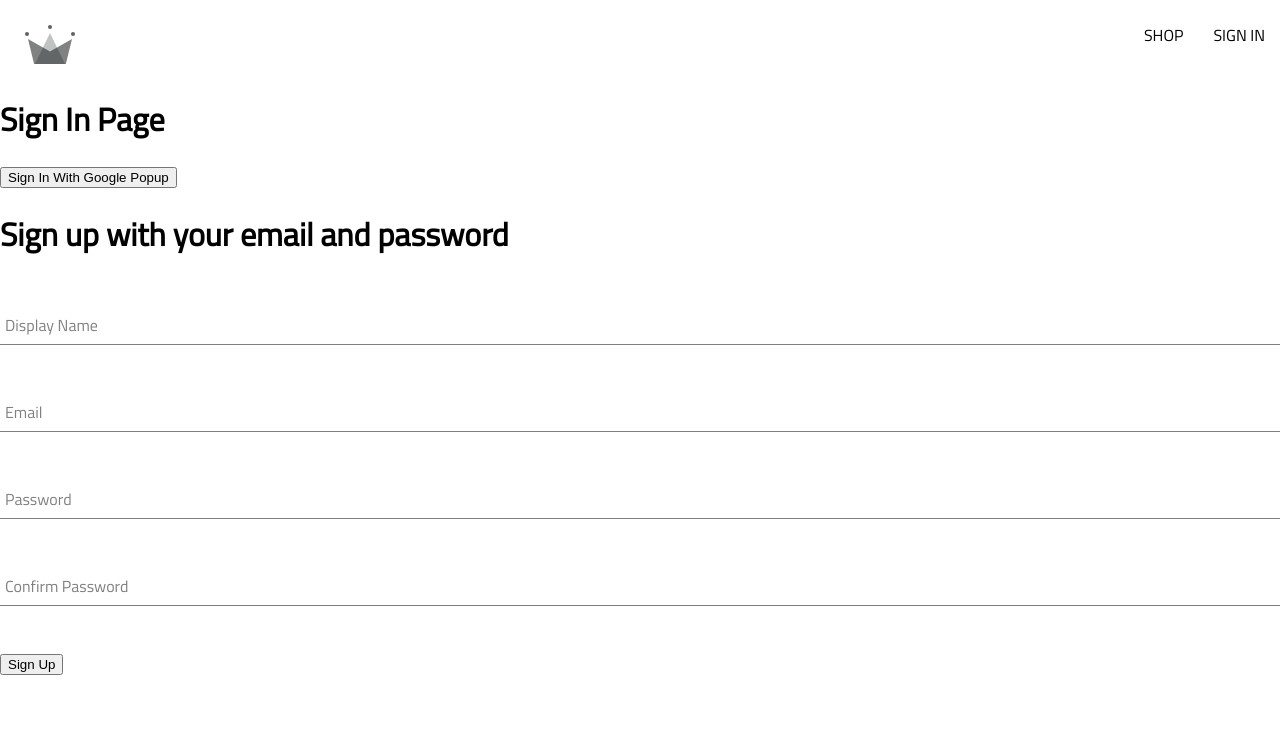
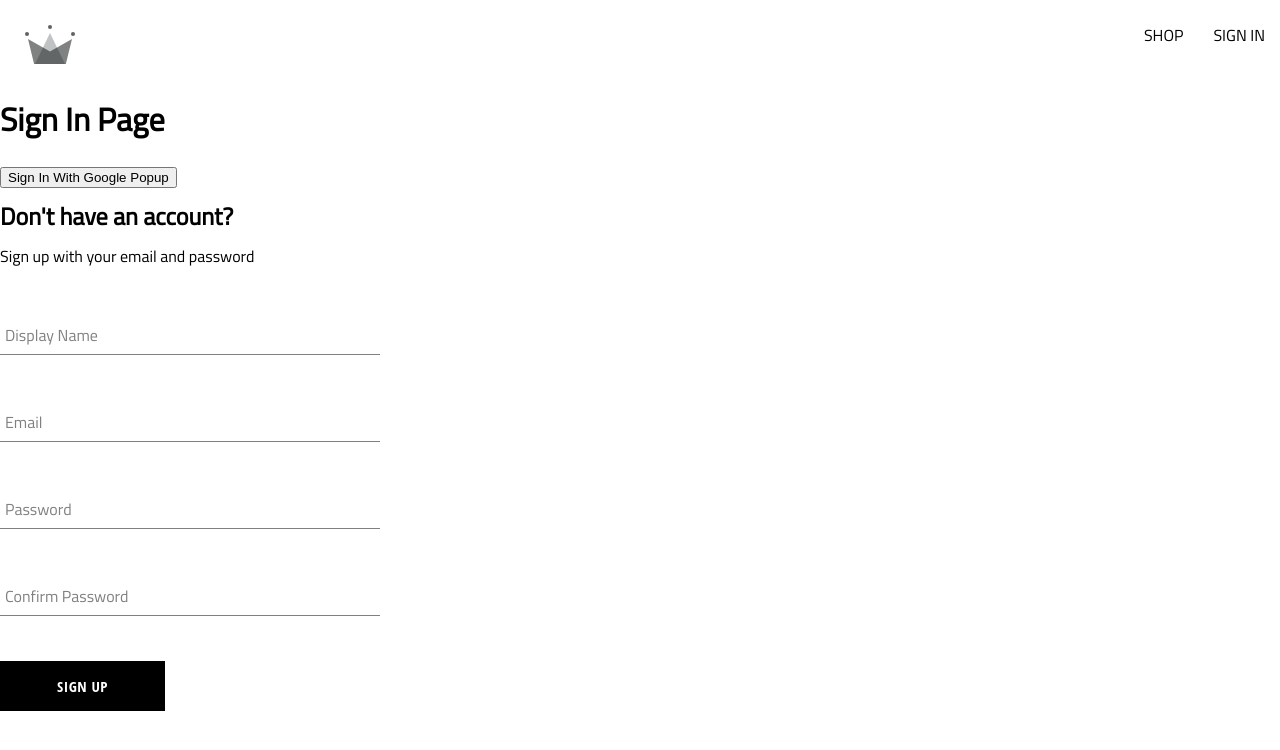
Before and after one commit to asifahmedbd/big-bazaar, a React (Create React App) app: page /sign-in in a window 1280 px wide. Shown: the top 750 px of the page. Built offline with nearby package versions, Linux system fonts and the light colour scheme; a web font is replaced by a local one.

Commit message:
form input, signup and button component

```diff
--- /dev/null
+++ b/src/components/button/button.component.jsx
@@ -0,0 +1,15 @@
+import './button.styles.scss';
+const BUTTON_TYPE_CLASSES = {
+    google: 'google-sign-in',
+    inverted: 'inverted'
+}
+
+const Button = ({children, buttonType, ...otherProps}) => {
+    return (
+        <button className={`button-container ${BUTTON_TYPE_CLASSES[buttonType]}`} {...otherProps}>
+            {children}
+        </button>
+    )
+}
+
+export default Button;
--- /dev/null
+++ b/src/components/button/button.styles.scss
@@ -0,0 +1,46 @@
+.button-container {
+    min-width: 165px;
+    width: auto;
+    height: 50px;
+    letter-spacing: 0.5px;
+    line-height: 50px;
+    padding: 0 35px 0 35px;
+    font-size: 15px;
+    background-color: black;
+    color: white;
+    text-transform: uppercase;
+    font-family: 'Open Sans Condensed';
+    font-weight: bolder;
+    border: none;
+    cursor: pointer;
+    display: flex;
+    justify-content: center;
+
+    &:hover {
+      background-color: white;
+      color: black;
+      border: 1px solid black;
+    }
+
+    &.google-sign-in {
+      background-color: #4285f4;
+      color: white;
+
+      &:hover {
+        background-color: #357ae8;
+        border: none;
+      }
+    }
+
+    &.inverted {
+      background-color: white;
+      color: black;
+      border: 1px solid black;
+
+      &:hover {
+        background-color: black;
+        color: white;
+        border: none;
+      }
+    }
+  }
--- a/src/components/sign-up-form/sign-up-form.component.jsx
+++ b/src/components/sign-up-form/sign-up-form.component.jsx
@@ -1,6 +1,8 @@
 import { useState } from "react";
 import FormInput from "../form-input/form-input.component.jsx";
+import Button from "../button/button.component.jsx";
 import { createAuthUserWithEmailAndPassword, createUserDocumentFromAuth } from '../../utils/firebase/firebase.utils.js';
+import './sign-up-form.styles.scss';
 const defaultFormFields = {
     displayName: '',
     email: '',
@@ -46,8 +48,9 @@ const SignUpForm = () => {
     }
 
     return (
-        <div>
-            <h1>Sign up with your email and password</h1>
+        <div className='sign-up-container'>
+            <h2>Don't have an account?</h2>
+            <span>Sign up with your email and password</span>
             <form onSubmit={handleSubmit}>
                 <FormInput label="Display Name" type="text" required onChange={handleChange} name="displayName" value={displayName} />
 
@@ -56,7 +59,7 @@ const SignUpForm = () => {
                 <FormInput label="Password" type="password" required onChange={handleChange} name="password" value={password}  />
 
                 <FormInput label="Confirm Password" type="password" required onChange={handleChange} name="confirmedPassword" value={confirmedPassword} />
-                <button type="submit">Sign Up</button>
+                <Button type="submit">Sign Up</Button>
             </form>
         </div>
     )
--- /dev/null
+++ b/src/components/sign-up-form/sign-up-form.styles.scss
@@ -0,0 +1,9 @@
+.sign-up-container{
+    display:flex;
+    flex-direction: column;
+    width: 380px;
+}
+
+h2 {
+    margin: 10px 0;
+}
```
